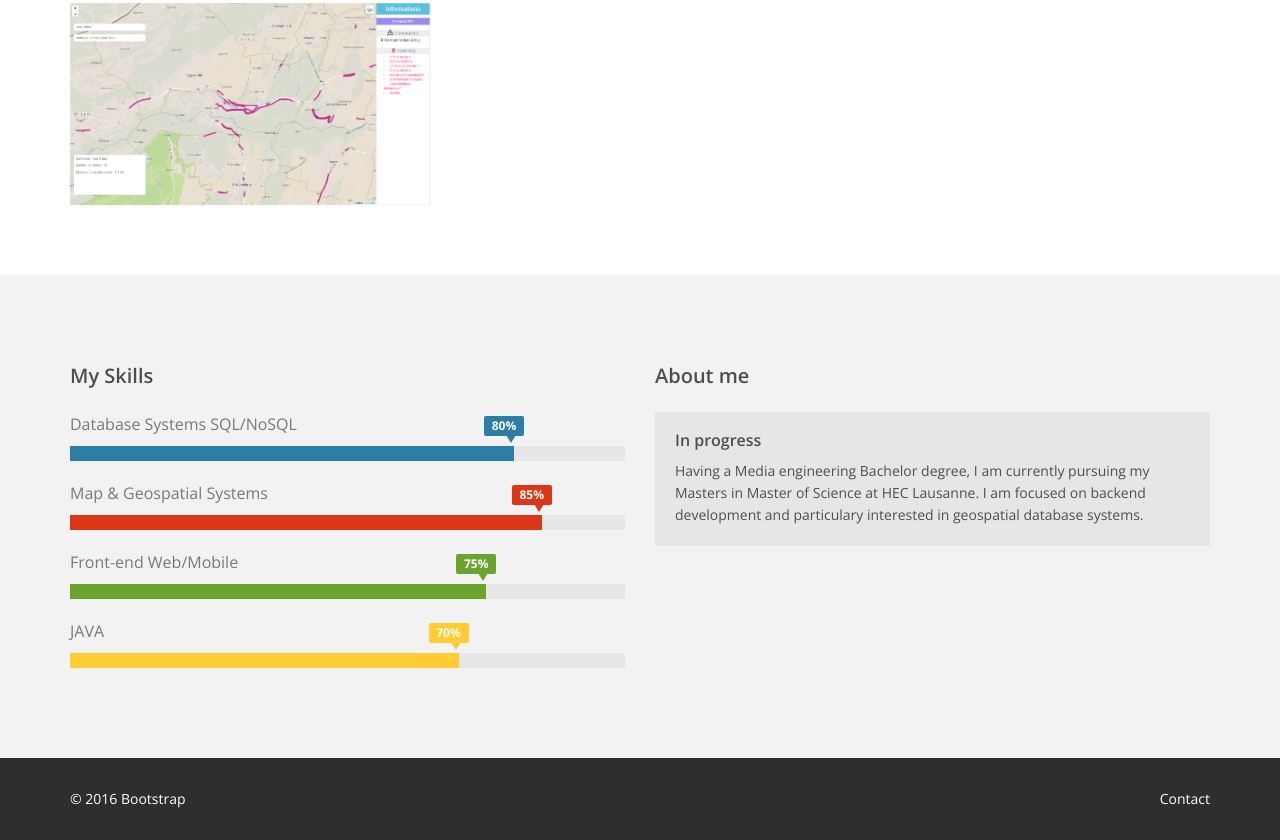
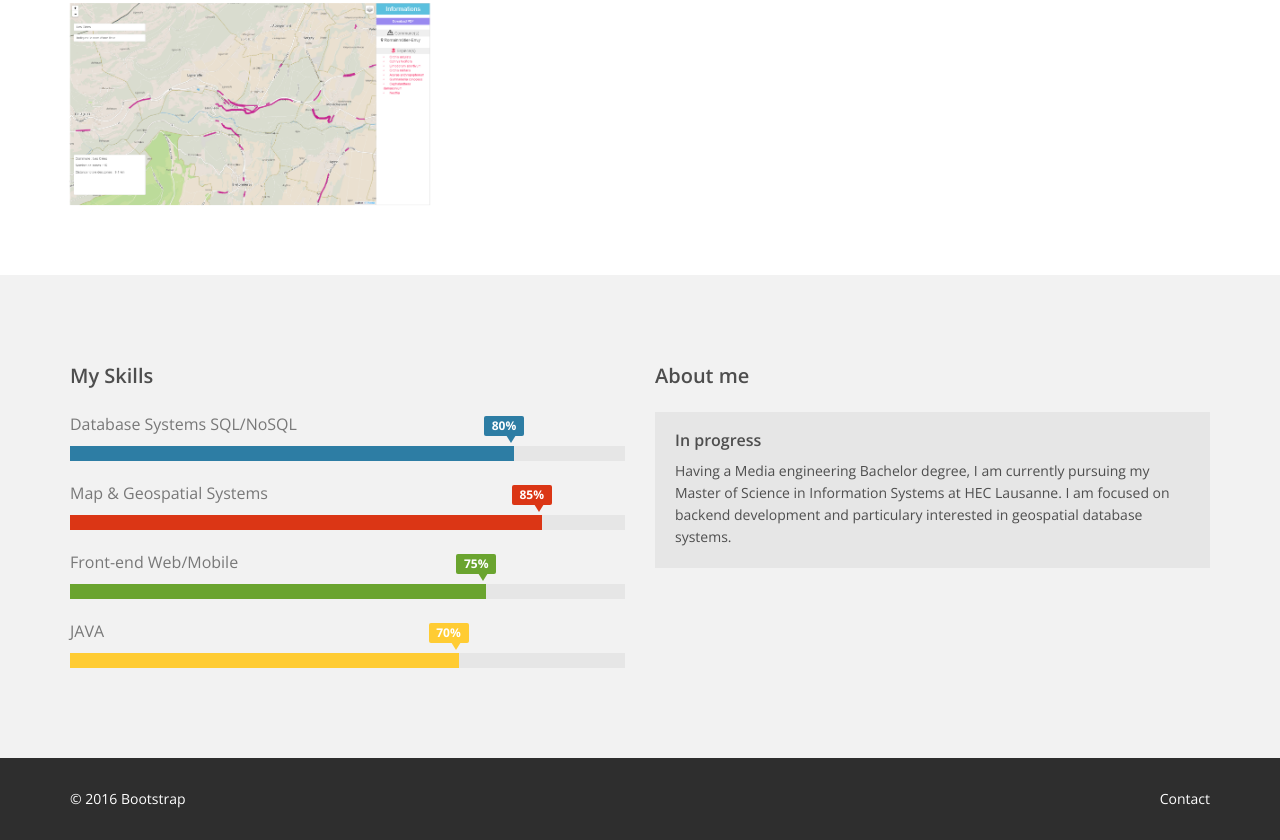
Before and after one commit to florentplomb/FlorentPlombSite, a website: page public/index.html in a window 1280 px wide. Shown: the part 1427-2267 px from the top of the page. Drawn offline with nearby package versions, Linux system fonts and the light colour scheme.

Commit message:
text about

```diff
--- a/public/index.html
+++ b/public/index.html
@@ -463,7 +463,7 @@
                                         </div> -->
                                         <div class="media-body">
                                            <h4>In progress</h4>
-                                           <p>Having a Media engineering Bachelor degree, I am currently pursuing my Masters in Master of Science at HEC Lausanne. I am focused on backend development and particulary interested in geospatial database systems.
+                                           <p>Having a Media engineering Bachelor degree, I am currently pursuing my Master of Science in Information Systems at HEC Lausanne. I am focused on backend development and particulary interested in geospatial database systems.
                                            </p>
                                            </div>
                                        </div>
```
